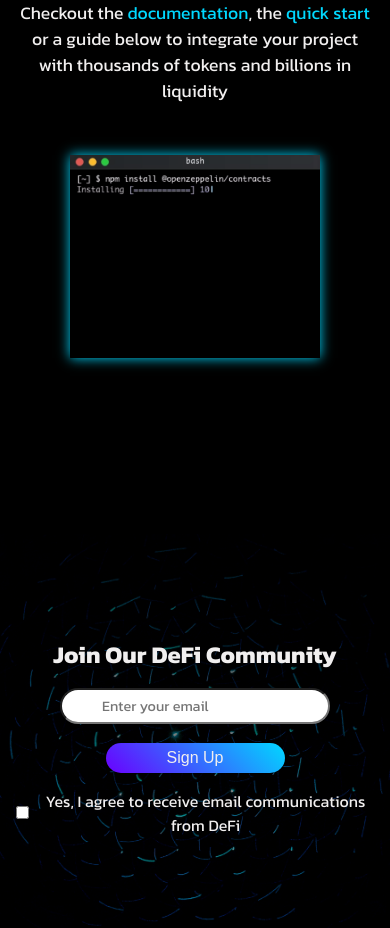
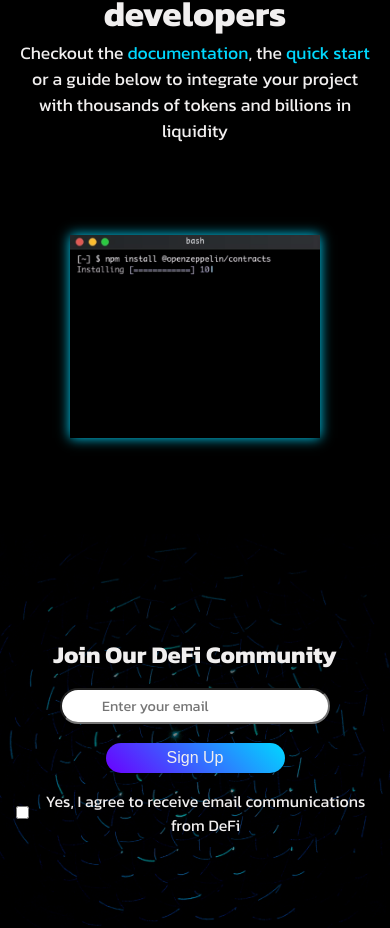
Before and after one commit to mena0018/Trading-Website, a React (Create React App) app: page / in a window 390 px wide. Shown: the part 3091-4019 px from the top of the page. Built offline with nearby package versions, Linux system fonts and the light colour scheme.

Commit message:
Correction of some details

```diff
--- a/src/pages/Developer/Developer.module.scss
+++ b/src/pages/Developer/Developer.module.scss
@@ -3,7 +3,7 @@
 
 
 .developer_container {
-  height: 60vh;
+  height: 50vh;
 
   .developer_content {
     max-width: $max-width;
@@ -56,7 +56,7 @@
     }
 
     .img_container {
-      margin: 0 0 10rem;
+      margin: 0 0 5rem;
     }
   }
 }
```
Also changed, not shown: src/pages/Subscription/Subscription.module.scss (+3 -6 lines).
